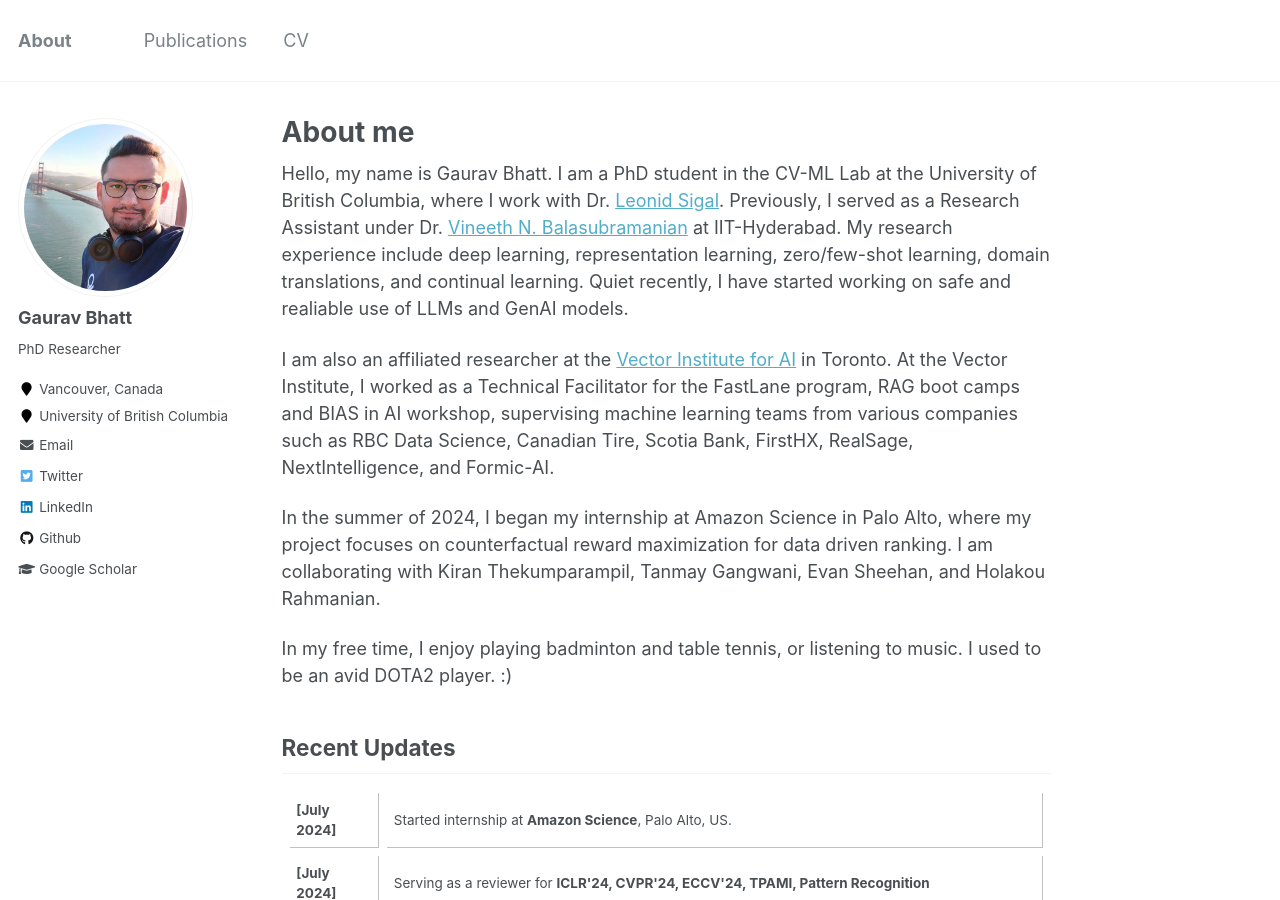
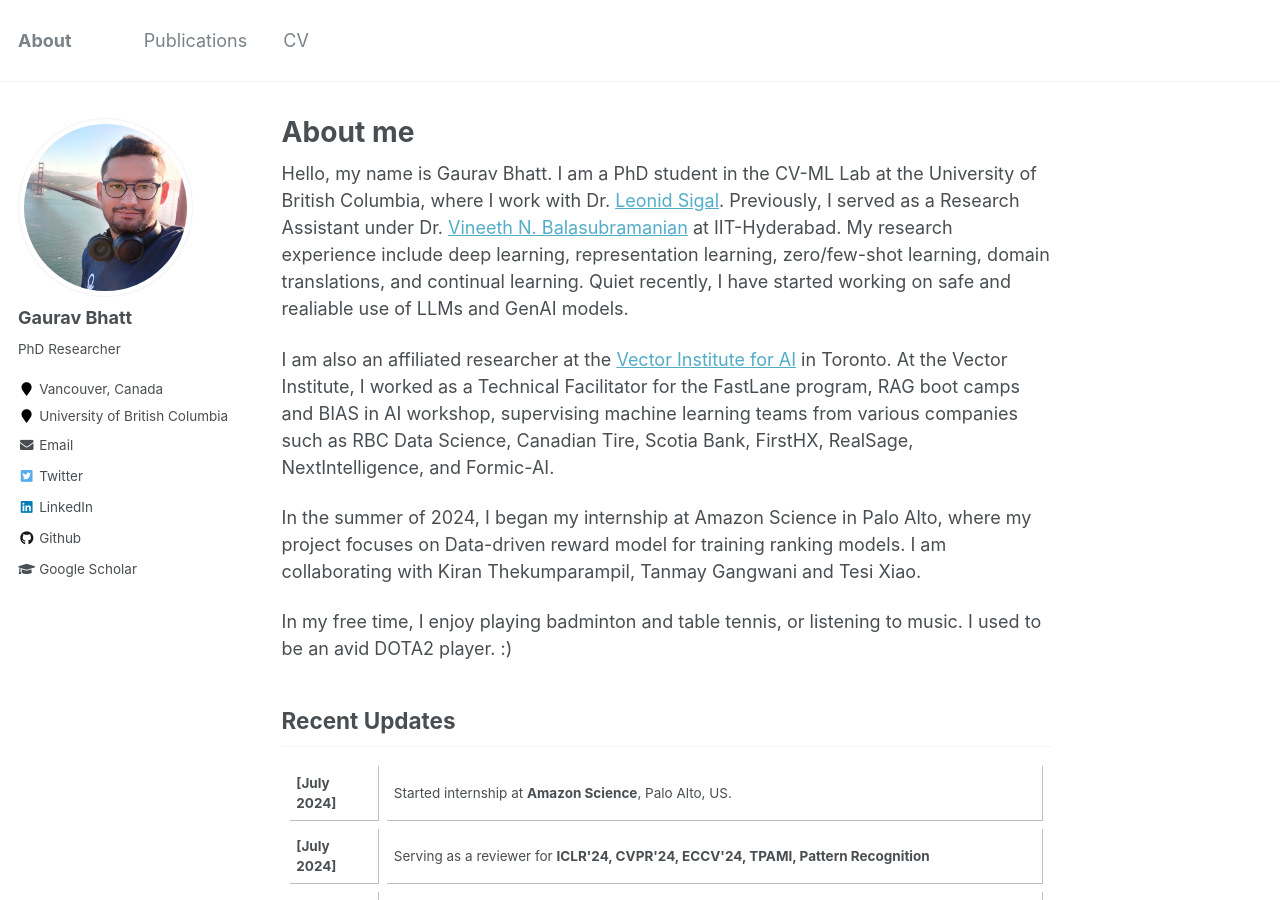
Before and after one commit to GauravBh1010tt/gauravbh1010tt.github.io, a Jekyll site: the page built from _pages/about.md, in a window 1280 px wide and 900 px high. Built offline with Jekyll 4.4.1, drawn with Linux system fonts in a browser that asks for light colours.

Commit message:
updating cv

```diff
--- a/_pages/about.md
+++ b/_pages/about.md
@@ -22,7 +22,7 @@ Hello, my name is Gaurav Bhatt. I am a PhD student in the CV-ML Lab at the Unive
 
 I am also an affiliated researcher at the <a href="https://vectorinstitute.ai/research/researchers/"> Vector Institute for AI</a> in Toronto. At the Vector Institute, I worked as a Technical Facilitator for the FastLane program, RAG boot camps and BIAS in AI workshop, supervising machine learning teams from various companies such as RBC Data Science, Canadian Tire, Scotia Bank, FirstHX, RealSage, NextIntelligence, and Formic-AI.
 
-In the summer of 2024, I began my internship at Amazon Science in Palo Alto, where my project focuses on counterfactual reward maximization for data driven ranking. I am collaborating with Kiran Thekumparampil, Tanmay Gangwani, Evan Sheehan, and Holakou Rahmanian.
+In the summer of 2024, I began my internship at Amazon Science in Palo Alto, where my project focuses on Data-driven reward model for training ranking models. I am collaborating with Kiran Thekumparampil, Tanmay Gangwani and Tesi Xiao.
 
 In my free time, I enjoy playing badminton and table tennis, or listening to music. I used to be an avid DOTA2 player. :)
 
```
Also changed, not shown: 1 other file.
